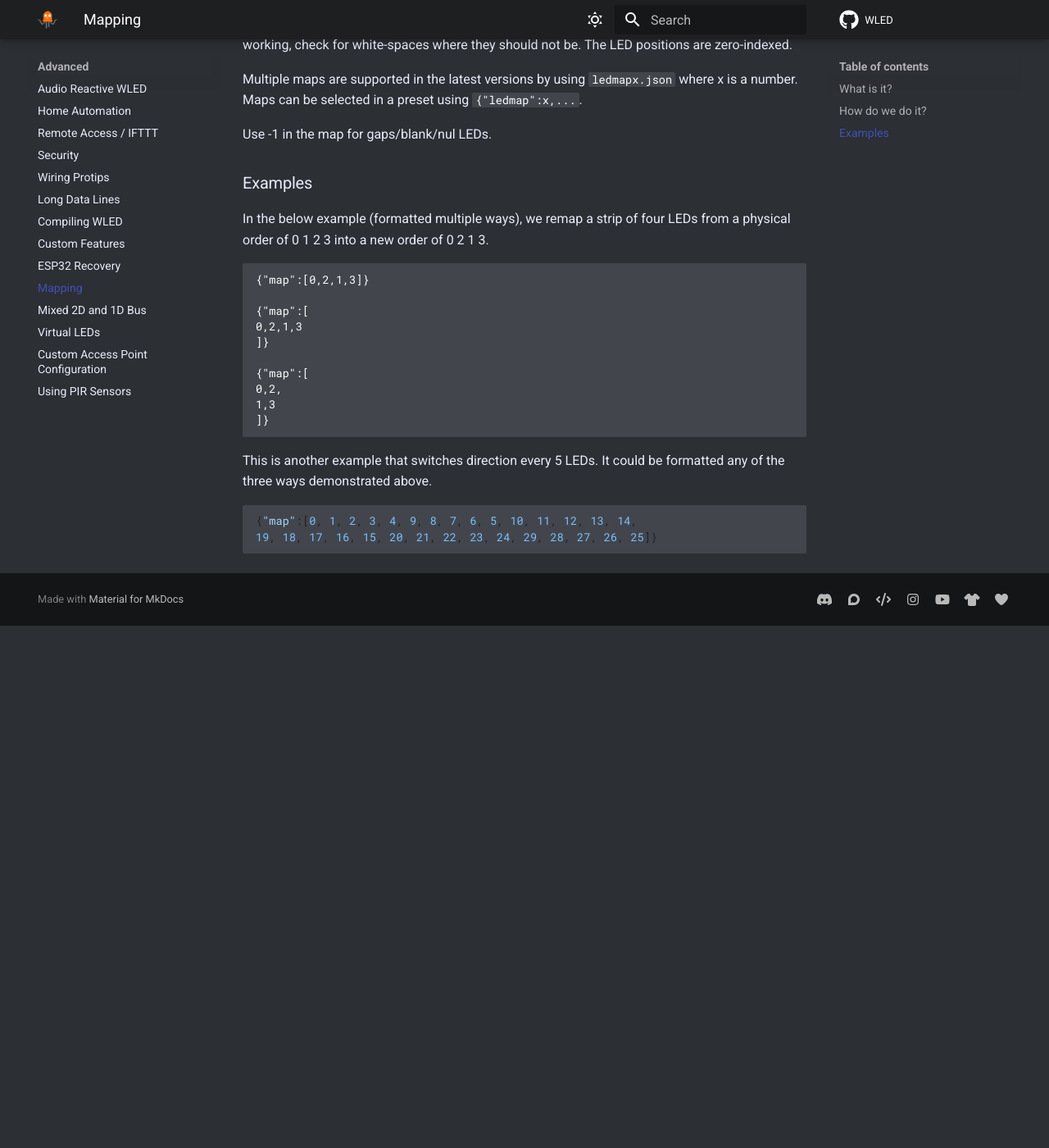
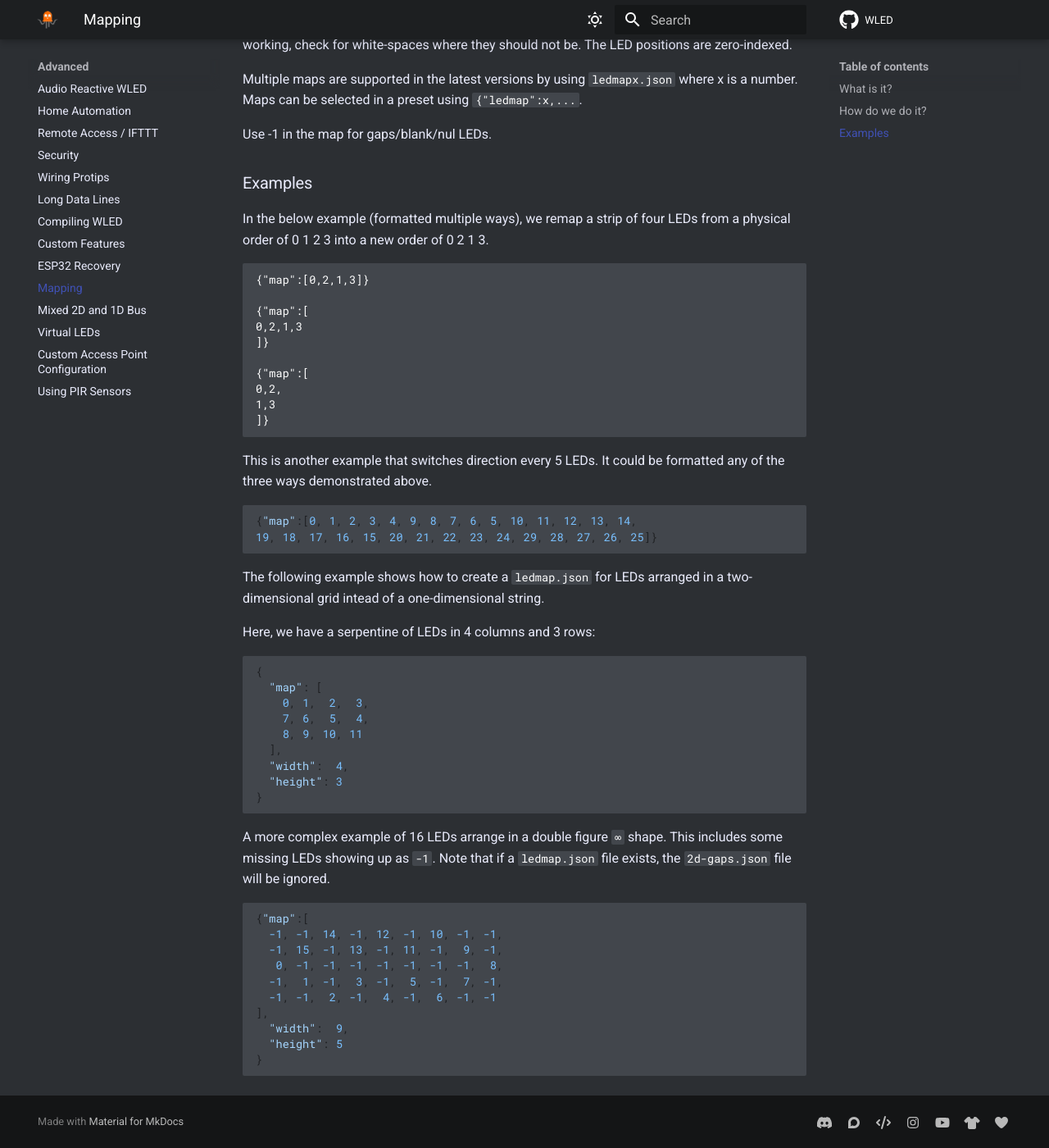
Before and after one commit to Aircoookie/WLED-Docs, an MkDocs documentation site: the page built from docs/advanced/mapping.md, in a window 1280 px wide and 1400 px high, scrolled down 676 px. Shown: the whole window at 82% size. Built offline with MkDocs 1.6.1 and Material for MkDocs 9.7.7, drawn with Linux system fonts in a browser that asks for light colours; comment, search, counter and statistics services are not loaded; before the commit the page ends 1439 px from its top, so only the background shows below that.

Commit message:
add examples for 2D maps

````diff
--- a/docs/advanced/mapping.md
+++ b/docs/advanced/mapping.md
@@ -46,3 +46,34 @@ It could be formatted any of the three ways demonstrated above.
 {"map":[0, 1, 2, 3, 4, 9, 8, 7, 6, 5, 10, 11, 12, 13, 14,
 19, 18, 17, 16, 15, 20, 21, 22, 23, 24, 29, 28, 27, 26, 25]}
 ```
+
+The following example shows how to create a `ledmap.json` for LEDs arranged in a two-dimensional grid intead of a one-dimensional string.
+
+Here, we have a serpentine of LEDs in 4 columns and 3 rows:
+```json
+{
+  "map": [
+    0, 1,  2,  3,
+    7, 6,  5,  4,
+    8, 9, 10, 11
+  ],
+  "width":  4,
+  "height": 3
+}
+```
+
+A more complex example of 16 LEDs arrange in a double figure `∞` shape. This includes some missing LEDs showing up as `-1`.
+Note that if a `ledmap.json` file exists, the `2d-gaps.json` file will be ignored.
+```json
+{"map":[
+  -1, -1, 14, -1, 12, -1, 10, -1, -1,
+  -1, 15, -1, 13, -1, 11, -1,  9, -1,
+   0, -1, -1, -1, -1, -1, -1, -1,  8,
+  -1,  1, -1,  3, -1,  5, -1,  7, -1,
+  -1, -1,  2, -1,  4, -1,  6, -1, -1
+],
+  "width":  9,
+  "height": 5
+}
+
+```
````
